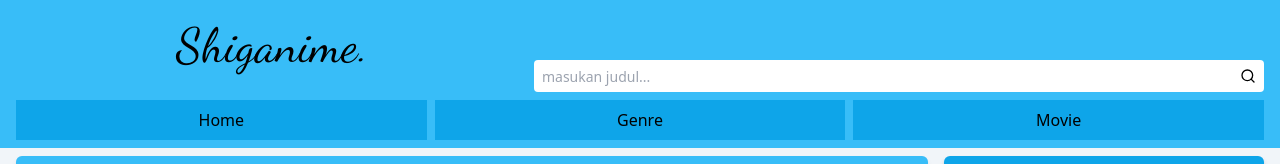
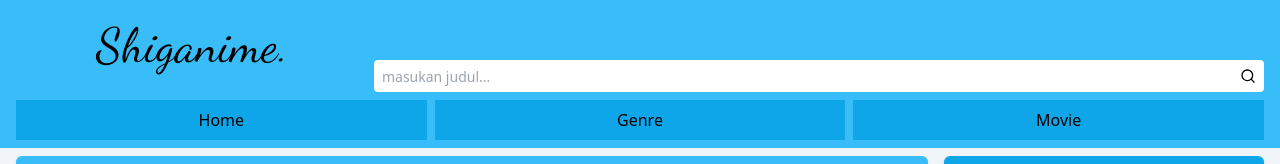
Before and after one commit to radityaseptian/shiganime, a React (Vite) app: page / in a window 1280 px wide. Shown: the top 164 px of the page. Built offline with nearby package versions, Linux system fonts and the light colour scheme; no server answers.

Commit message:
link navbar

```diff
--- a/src/components/Navbar.jsx
+++ b/src/components/Navbar.jsx
@@ -25,8 +25,10 @@
     <>
       <nav className='bg-sky-400 md:px-2'>
         <div className='w-full h-24 box-border antialiased flex md:flex-row flex-col justify-between md:pl-2 py-1'>
-          <div className='grid px-20 pb-1 lg:px-40 place-content-center flex-1 md:flex-none'>
-            <h1 className='text-5xl font-dancing'>Shiganime.</h1>
+          <div className='grid px-20 pb-1 place-content-center flex-1 md:flex-none'>
+            <Link to='/'>
+              <h1 className='text-5xl font-dancing'>Shiganime.</h1>
+            </Link>
           </div>
           <div className='flex md:flex-1 justify-between items-center '>
             <div
```
